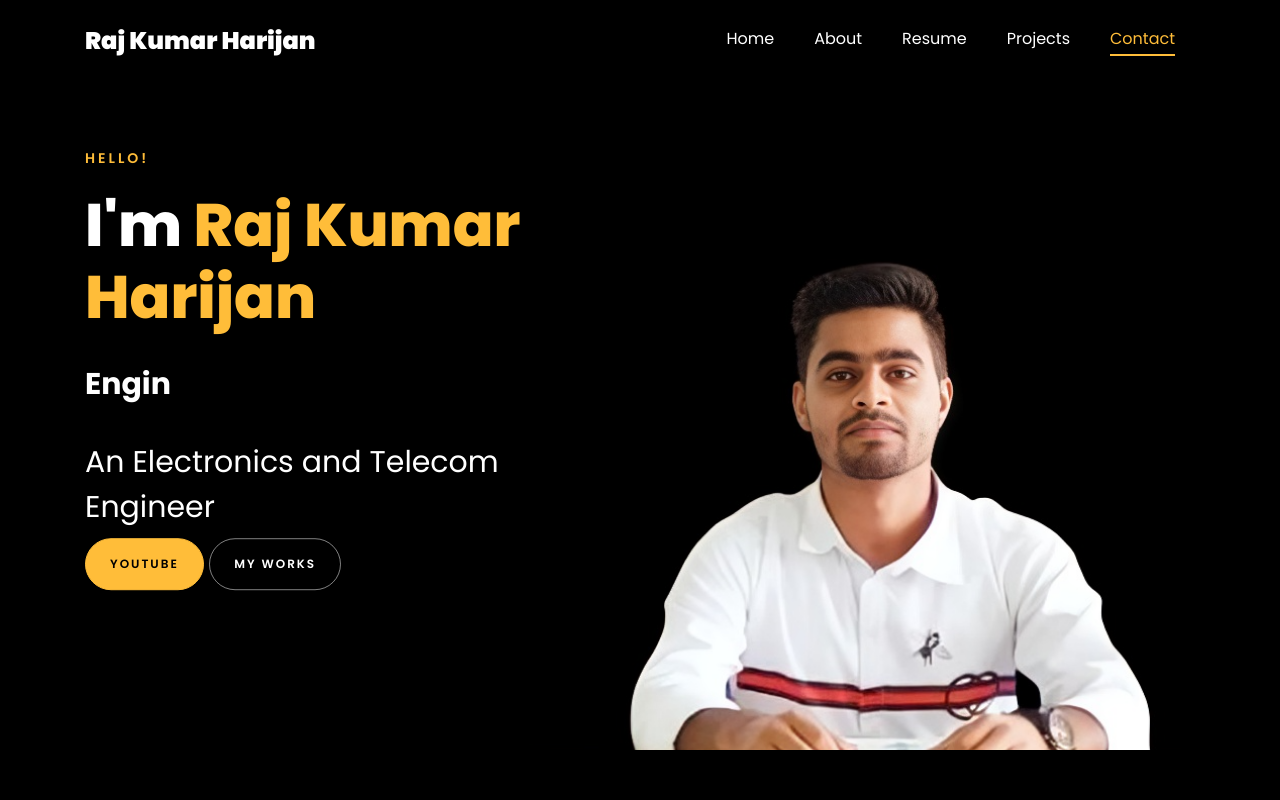
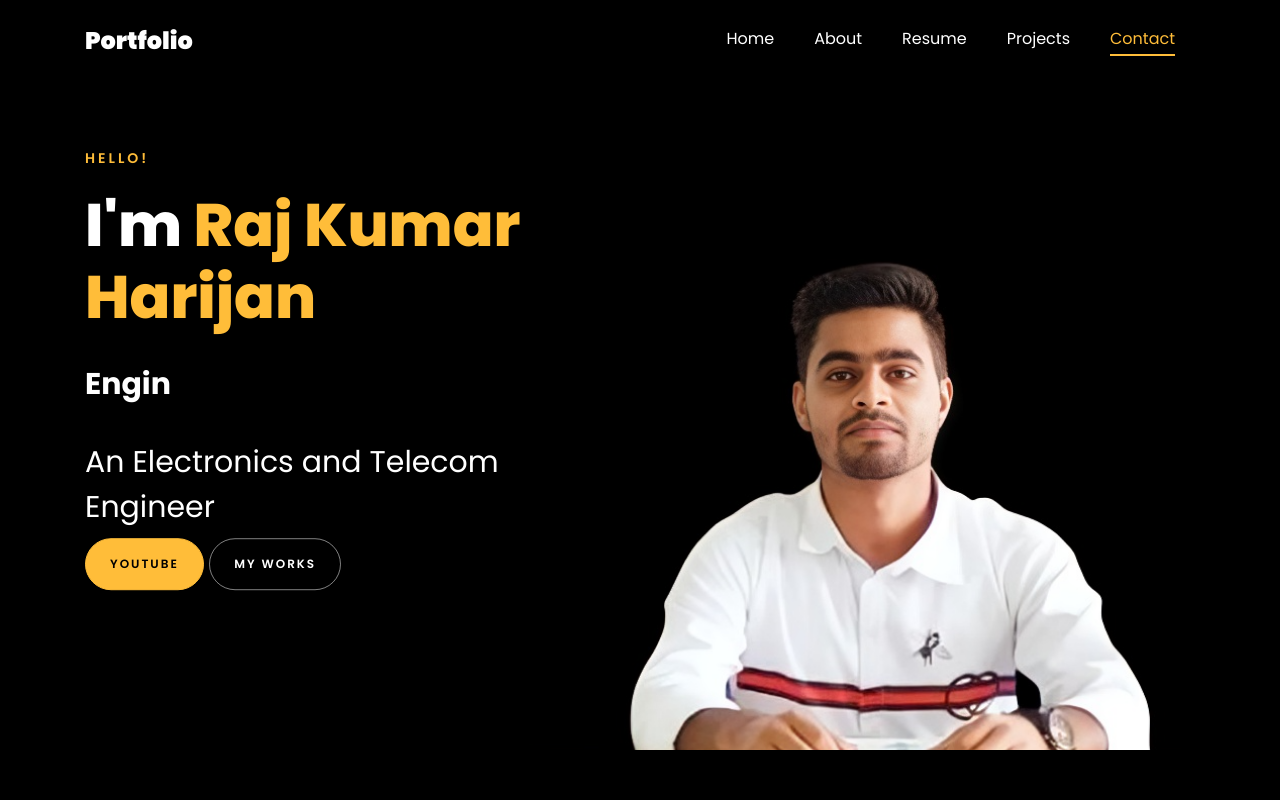
Before and after one commit to rajkumarharijan/resume.github.io, a plain HTML site: page index.html in a window 1280 px wide. Shown: the top 800 px of the page. Drawn offline with Linux system fonts and the light colour scheme; files whose address does not match are found by name.

Commit message:
Update index.html

```diff
--- a/index.html
+++ b/index.html
@@ -119,7 +119,7 @@
 
     <nav class="navbar navbar-expand-lg navbar-dark ftco_navbar ftco-navbar-light site-navbar-target" id="ftco-navbar">
 	    <div class="container">
-	      <a class="navbar-brand" href="index.html">Raj Kumar Harijan</a>
+	      <a class="navbar-brand" href="index.html">Portfolio</a>
 	      <button class="navbar-toggler js-fh5co-nav-toggle fh5co-nav-toggle" type="button" data-toggle="collapse" data-target="#ftco-nav" aria-controls="ftco-nav" aria-expanded="false" aria-label="Toggle navigation">
 	        <span class="oi oi-menu"></span> Menu
 	      </button>
```
